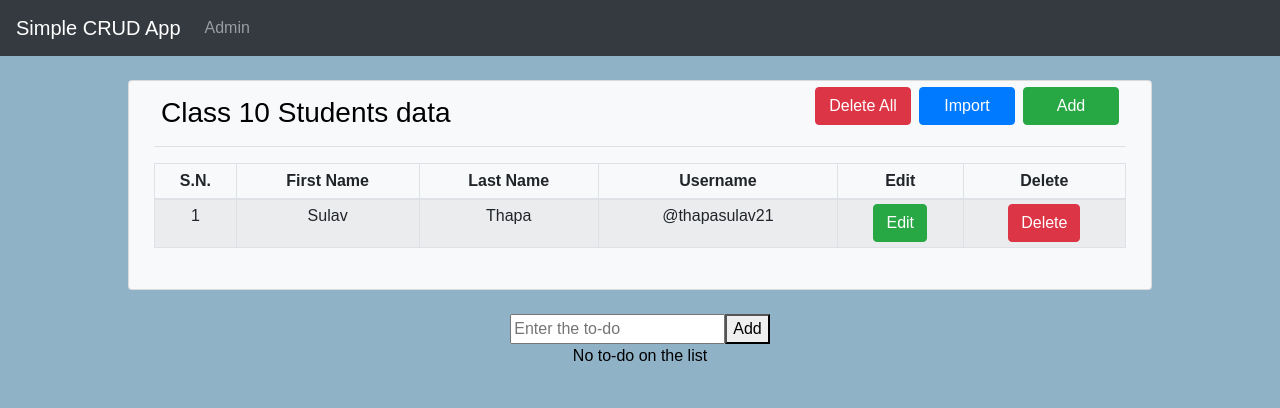
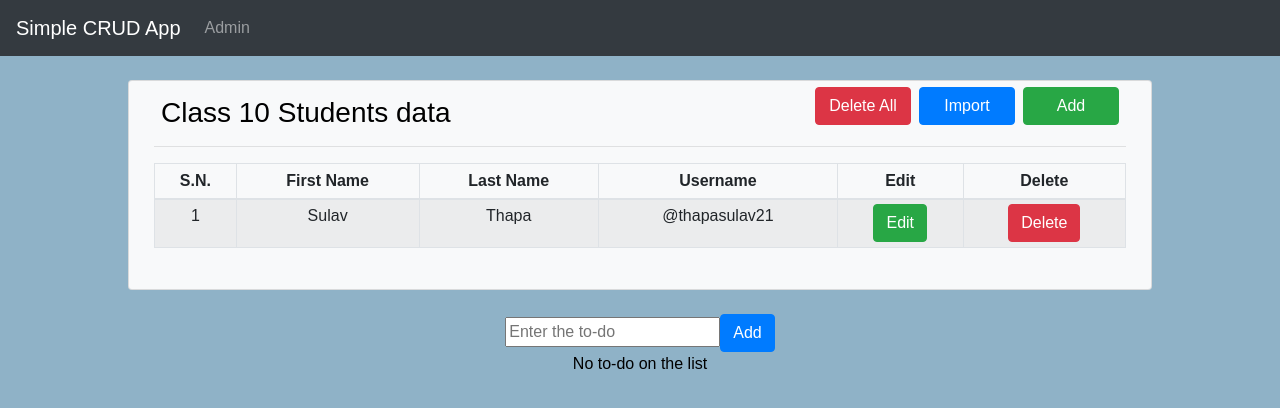
Before and after one commit to SulavThapa/fyp-frontend, a React (Create React App) app: page /admin in a window 1280 px wide. Shown: the top 408 px of the page. Built offline with nearby package versions, Linux system fonts and the light colour scheme.

Commit message:
This is the unstaged changes.

```diff
--- a/src/Components/Admin.js
+++ b/src/Components/Admin.js
@@ -28,15 +28,15 @@ class NewAdmin extends React.Component {
 
     deleteToDo = i => {
         let toDoCopy = this.state.todolist.slice();
-        toDoCopy.splice(i ,1);
-        this.setState({todolist : toDoCopy});
+        toDoCopy.splice(i, 1);
+        this.setState({ todolist: toDoCopy });
     }
 
 
     render() {
         let bulletToDo = this.state.todolist.map((e, i) => {
             return (
-                <SingleToDo todo={e} delete={() => this.deleteToDo(i)}/>
+                <SingleToDo todo={e} delete={() => this.deleteToDo(i)} />
             );
         });
 
@@ -82,7 +82,7 @@ class NewAdmin extends React.Component {
                 <input placeholder="Enter the to-do"
                     value={this.state.currentToDo}
                     onChange={this.onInputChange}></input>
-                <button onClick={this.onClick}>Add</button>
+                <Button variant="primary" onClick={this.onClick}>Add</Button>
                 <br></br>
                 {this.state.todolist.length === 0 ? "No to-do on the list" : <ul>{bulletToDo}</ul>}
             </div >
--- a/src/Components/Home.js
+++ b/src/Components/Home.js
@@ -1,10 +1,15 @@
-import React from 'react'
+import React, {Component} from 'react'
 import {Button} from 'react-bootstrap';
 import {Form} from 'react-bootstrap';
+import {BrowserRouter as Router, Link, Route, Switch} from 'react-router-dom';
+import NewAdmin from './Admin';
 import {Card} from 'react-bootstrap';
 
-const Home = () => (
-        <div style={{marginTop: "10%"}}>
+class Home extends React.Component{
+
+    render(){
+        return(
+            <div style={{marginTop: "10%"}}>
             <Card className='mx-auto' bg="light" text="white" style={{ width: '22rem',height:'20rem', padding: 25}}>
                 <h1 className='new'>Login Here</h1>
                     <Form>
@@ -24,6 +29,10 @@ const Home = () => (
                     </Form>
             </Card>
         </div>
-);
+        );
+
+    };
+}
+
 
 export default Home;
```
Also changed, not shown: src/Components/SingleToDo.js (+7 -7 lines).
